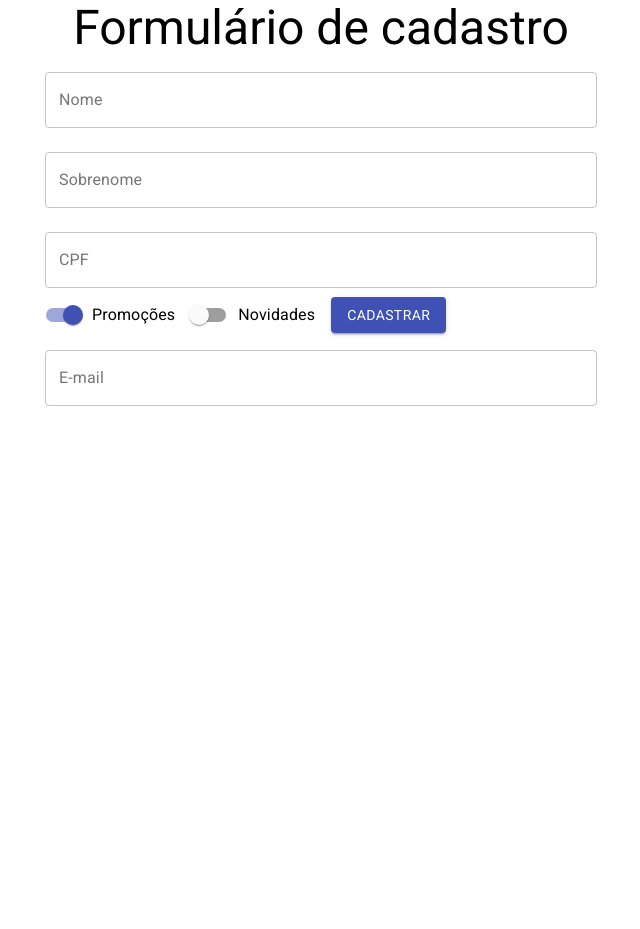
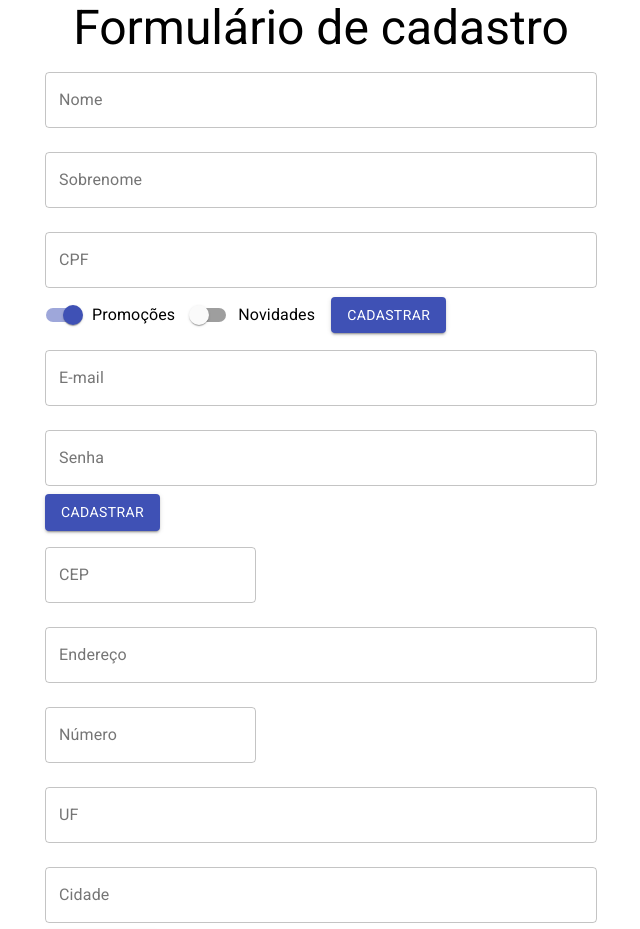
Before and after one commit to josuecamelo/cadastro-react-boas-praticas, a React (Create React App) app: page / in a window 1280 px wide. Shown: the top 929 px of the page, without its empty margins (319-959 px from the left). Before the commit the page ends 800 px from the top, so only its background shows below. Built offline with nearby package versions, Linux system fonts and the light colour scheme.

Commit message:
Formulário Dados de Entrega

```diff
--- /dev/null
+++ b/src/components/FormularioCadastro/DadosEntrega.jsx
@@ -0,0 +1,60 @@
+import React from "react";
+import { Button, TextField } from "@material-ui/core";
+
+function DadosEntrega() {
+  return (
+    <form
+      onSubmit={(event) => {
+        event.preventDefault();
+      }}
+    >
+      <TextField
+        type="text"
+        id="cep"
+        label="CEP"
+        variant="outlined"
+        margin="normal"
+      />
+
+      <TextField
+        type="text"
+        id="endereco"
+        label="Endereço"
+        variant="outlined"
+        margin="normal"
+        fullWidth
+      />
+
+      <TextField
+        type="number"
+        id="numero"
+        label="Número"
+        variant="outlined"
+        margin="normal"
+      />
+
+      <TextField
+        type="text"
+        id="estado"
+        label="UF"
+        variant="outlined"
+        margin="normal"
+        fullWidth
+      />
+
+      <TextField
+        type="text"
+        id="cidade"
+        label="Cidade"
+        variant="outlined"
+        margin="normal"
+        fullWidth
+      />
+      <Button type="submit" variant="contained" color="primary">
+        Cadastrar
+      </Button>
+    </form>
+  );
+}
+
+export default DadosEntrega;
--- a/src/components/FormularioCadastro/DadosUsuario.jsx
+++ b/src/components/FormularioCadastro/DadosUsuario.jsx
@@ -1,5 +1,5 @@
 import React from "react";
-import { TextField } from "@material-ui/core";
+import { Button, TextField } from "@material-ui/core";
 
 function DadosUsuario() {
   return (
@@ -16,6 +16,19 @@
         margin="normal"
         fullWidth
       />
+
+      <TextField
+        type="password"
+        id="senha"
+        label="Senha"
+        variant="outlined"
+        margin="normal"
+        fullWidth
+      />
+
+      <Button type="submit" variant="contained" color="primary">
+        Cadastrar
+      </Button>
     </form>
   );
 }
--- a/src/components/FormularioCadastro/FormularioCadastro.jsx
+++ b/src/components/FormularioCadastro/FormularioCadastro.jsx
@@ -1,4 +1,5 @@
 import React from "react";
+import DadosEntrega from "./DadosEntrega";
 import DadosPessoais from "./DadosPessoais";
 import DadosUsuario from "./DadosUsuario";
 
@@ -7,6 +8,7 @@
     <>
       <DadosPessoais aoEnviar={aoEnviar} validarCPF={validarCPF} />
       <DadosUsuario />
+      <DadosEntrega />
     </>
   );
 }
```
Lines whose indentation alone changed are shown as unchanged.
